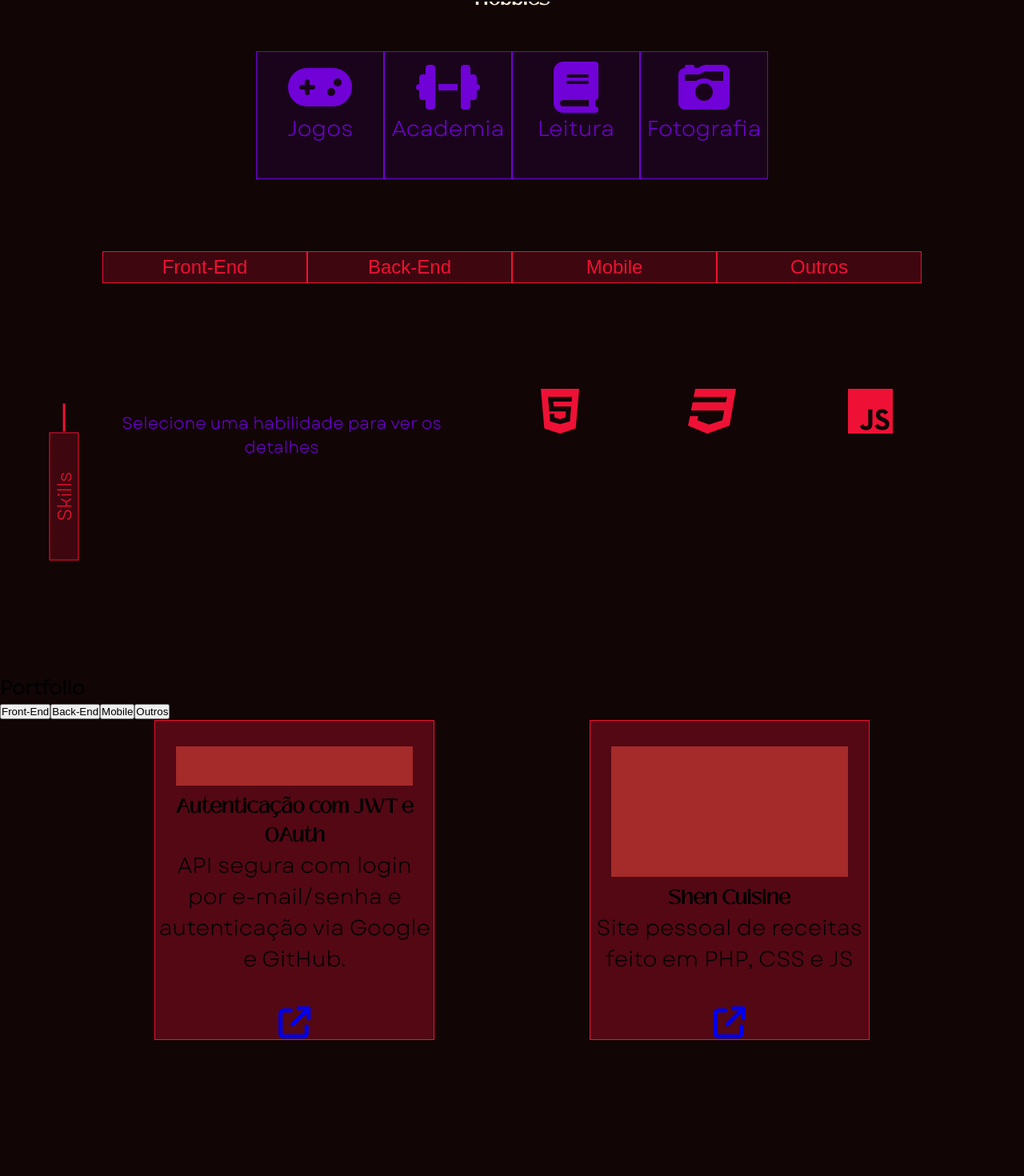
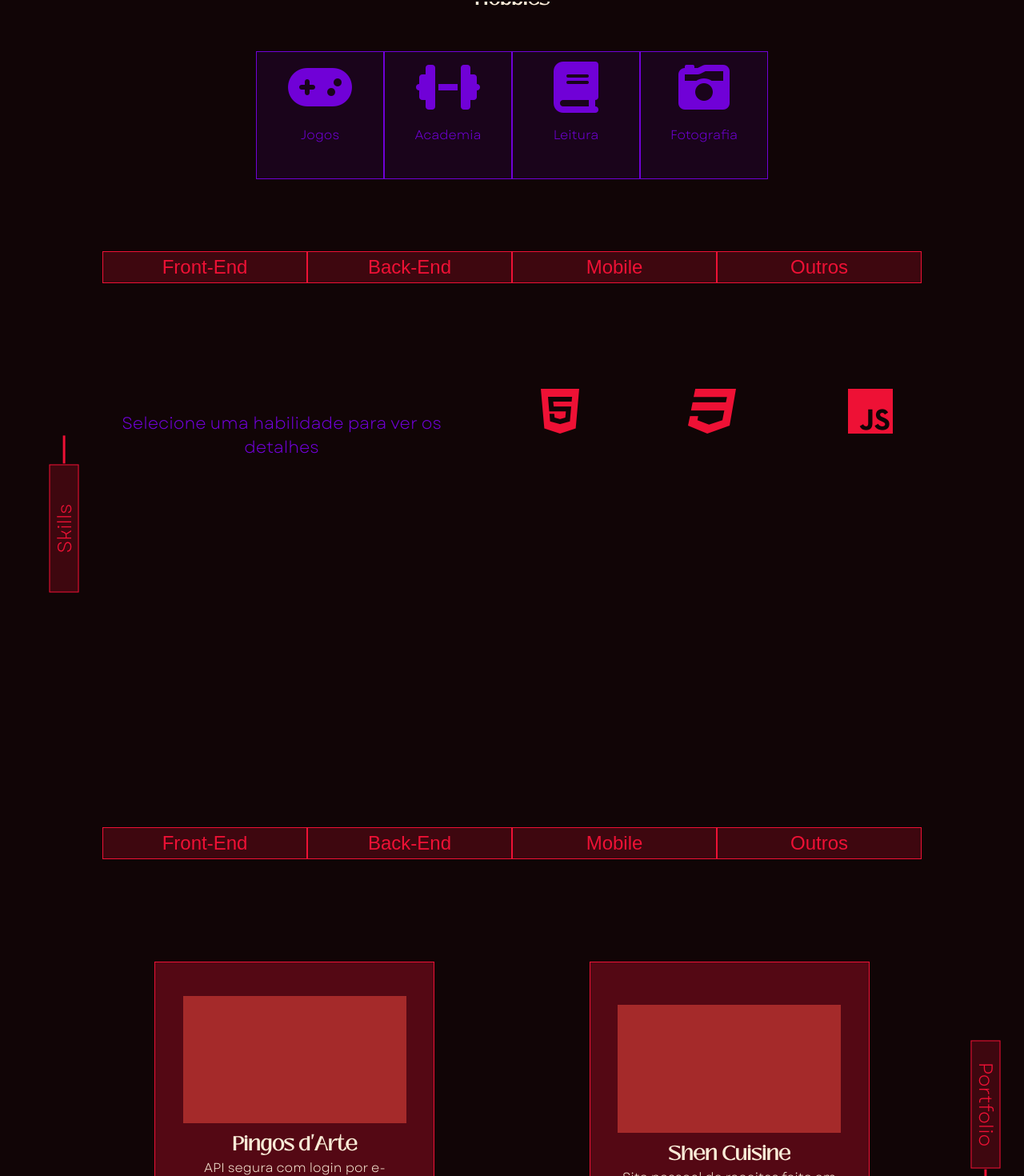
Before and after one commit to niellegs/Portfolio, a React (Vite) app in the folder portfolio/: page / in a window 1280 px wide. Shown: the part 1598-3068 px from the top of the page at 80% size. Built offline with nearby package versions, Linux system fonts and the light colour scheme.

Commit message:
add - portfolio css fixed

```diff
--- a/portfolio/src/Components/Hobbies/Hobbies.css
+++ b/portfolio/src/Components/Hobbies/Hobbies.css
@@ -25,3 +25,8 @@
     border: 1px solid #EE1135;
     cursor:default;
 }
+
+.hobbie p {
+    margin-top: 1rem;
+    font-size: 1rem;
+}
--- a/portfolio/src/Components/Portfolio/Portfolio.css
+++ b/portfolio/src/Components/Portfolio/Portfolio.css
@@ -2,4 +2,39 @@
     background-color: #110506;;
     width: 100vw;
     height: 100vh;
+    position: relative;
 }
+
+.portfolio_menu {
+    display: flex;
+    width: 100vw;
+    margin: 0 auto;
+    padding: 2rem 0;
+    justify-content: center;
+    margin-bottom: 6rem;
+}
+
+.portfolio_menu button {
+    width: 20vw;
+    height: 5vh;
+    font-size: 1.5rem;
+    border: rgba(238, 17, 53) .1rem solid;
+}
+
+.portfolio_menu button {
+    background-color: rgba(238, 17, 53, .2);
+    color: rgba(238, 17, 53);
+}
+
+.portfolio_menu button:hover {
+    cursor: pointer;
+    color: rgba(112, 1, 215);
+    background-color: rgba(112, 1, 215, .1);
+    text-align: center;
+    border: #7001d7 1px solid;
+}
+
+.portfolio_sidetitle {
+    margin-left: 45vw;
+    margin-top: 45vh;
+}
--- a/portfolio/src/Components/Portfolio/Portfolio.tsx
+++ b/portfolio/src/Components/Portfolio/Portfolio.tsx
@@ -1,6 +1,9 @@
 import React, {useState} from "react";
+import "./Portfolio.css"
+
+// COMPONENTS
 import Project from "../Project/Project";
-import "./Portfolio.css"
+import SideTitle from "../SideTitle/SideTitle";
 
 interface Portfolio {
     topic: string;
@@ -12,7 +15,7 @@ interface Portfolio {
 function Portfolio() {
     const topics: string[] = ["Front-End", "Back-End", "Mobile", "Outros"];
     const projects: Portfolio[] = [
-        {topic: "Back-End", title: "Autenticação com JWT e OAuth", description: "API segura com login por e-mail/senha e autenticação via Google e GitHub.", src: "https://www.google.com.br/?hl=pt-BR"},
+        {topic: "Back-End", title: "Pingos d'Arte", description: "API segura com login por e-mail/senha e autenticação via Google e GitHub.", src: "https://www.google.com.br/?hl=pt-BR"},
         {topic: "Front-End", title: "Shen Cuisine", description: "Site pessoal de receitas feito em PHP, CSS e JS", src: "https://www.google.com.br/?hl=pt-BR"}
     ];
 
@@ -22,7 +25,7 @@ function Portfolio() {
 
     return (
         <div className="portfolio_classname">
-            <h2>Portfolio</h2>
+            <SideTitle text="Portfolio" side="right" className="portfolio_sidetitle"/>
             <div className="portfolio_menu">
                 {topics.map((topic) => (
                     <button key={topic} onClick={() => setSelectedTopic(topic)}>
--- a/portfolio/src/Components/Project/Project.css
+++ b/portfolio/src/Components/Project/Project.css
@@ -8,15 +8,29 @@
 
 .container_project div {
     margin-top: 2rem;
-    width: 85%;
-    height: 50%;
+    width: 80%;
+    height: 40%;
     background-color: brown;
+}
+
+.container_project h2, .container_project p {
+    color: antiquewhite;
 }
 
 .container_project h2 {
     margin-top: .5rem;
 }
 
+.container_project p {
+    font-size: 1rem;
+    padding: 0 2rem;
+}
+
 .container_project i {
-    font-size: 2.5rem;
+    font-size: 2rem;
+    color: #EE1135;
 }
+
+.container_project i:hover {
+    color: #7001D7;
+}
--- a/portfolio/src/Components/Skills/Skills.css
+++ b/portfolio/src/Components/Skills/Skills.css
@@ -1,7 +1,7 @@
 .skill_container {
     background-color: #110506;;
     width: 100vw;
-    height: 70vh;
+    height: 90vh;
     position: relative;
 }
 
@@ -93,5 +93,5 @@ i {
 
 .teste {
     margin-left: 45vw;
-    margin-top: 40vh;
+    margin-top: 45vh;
 }
```
